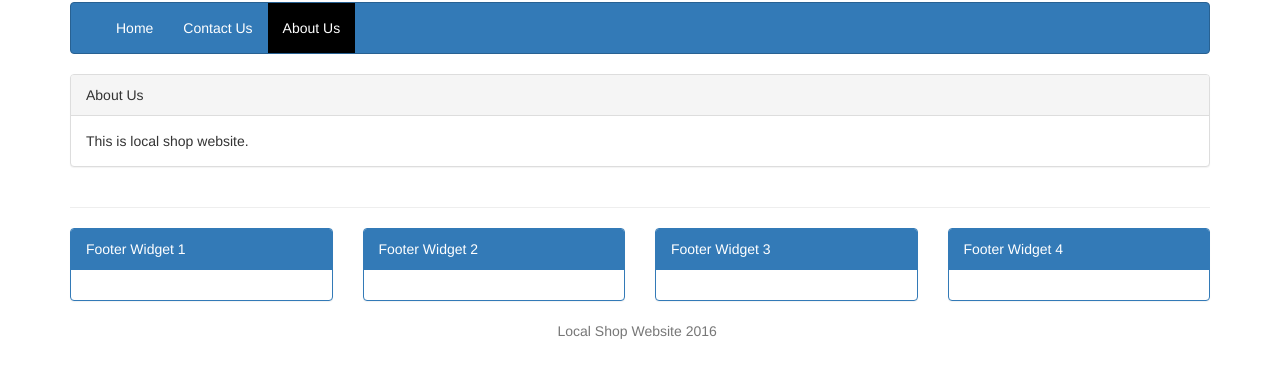
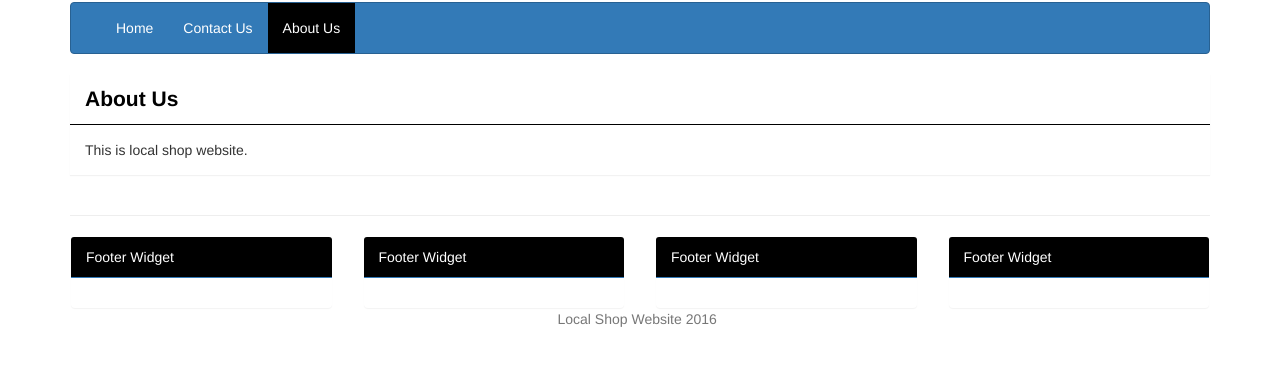
Before and after one commit to adityakamble49/local-shop-website, a website: page app/about-us.html in a window 1280 px wide. Shown: the part 126-504 px from the top of the page. Drawn offline with nearby package versions, Linux system fonts and the light colour scheme; files that its build step writes are made by us from their sources.

Commit message:
Panel Customized

```diff
--- a/app/about-us.html
+++ b/app/about-us.html
@@ -66,7 +66,7 @@
 
     <div class="row">
       <div class="col-sm-12">
-        <div class="panel panel-default">
+        <div class="panel panel-default panel-section">
           <div class="panel-heading">About Us</div>
           <div class="panel-body">
             This is local shop website.
@@ -82,29 +82,29 @@
 
       <div class="row">
         <div class="col-sm-3 col-xs-6">
-          <div class="panel panel-primary">
-            <div class="panel-heading">Footer Widget 1</div>
+          <div class="panel panel-primary panel-footer-custom">
+            <div class="panel-heading">Footer Widget</div>
             <div class="panel-body">
             </div>
           </div>
         </div>
         <div class="col-sm-3 col-xs-6">
-          <div class="panel panel-primary">
-            <div class="panel-heading">Footer Widget 2</div>
+          <div class="panel panel-primary panel-footer-custom">
+            <div class="panel-heading">Footer Widget</div>
             <div class="panel-body">
             </div>
           </div>
         </div>
         <div class="col-sm-3 col-xs-6">
-          <div class="panel panel-primary">
-            <div class="panel-heading">Footer Widget 3</div>
+          <div class="panel panel-primary panel-footer-custom">
+            <div class="panel-heading">Footer Widget</div>
             <div class="panel-body">
             </div>
           </div>
         </div>
         <div class="col-sm-3 col-xs-6">
-          <div class="panel panel-primary">
-            <div class="panel-heading">Footer Widget 4</div>
+          <div class="panel panel-primary panel-footer-custom">
+            <div class="panel-heading">Footer Widget</div>
             <div class="panel-body">
             </div>
           </div>
--- a/app/styles/custom.css
+++ b/app/styles/custom.css
@@ -88,6 +88,21 @@
     border-radius: 0;
 }
 
+.panel-section{
+  border: 0;
+  border-bottom: 1px;
+  border-radius: 0;
+}
+
+.panel-section > .panel-heading {
+    color: #000;
+    background-color: #FFF;
+    border-color: #000;
+    font-size: 21px;
+    font-weight: bold;
+    margin: 0;
+}
+
 .panel-product{
   border: 0;
   margin-bottom: 10px;
```
Also changed, not shown: app/contact-us.html (+9 -9 lines).
